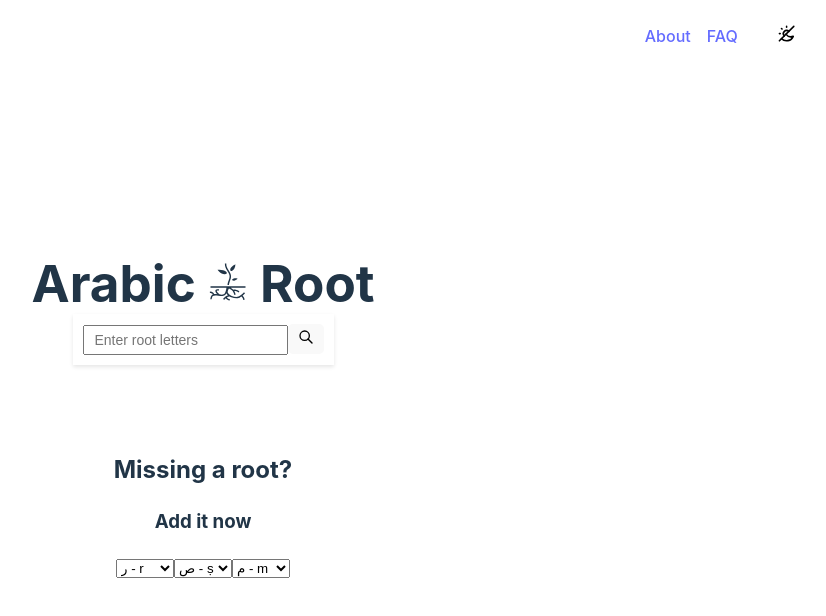
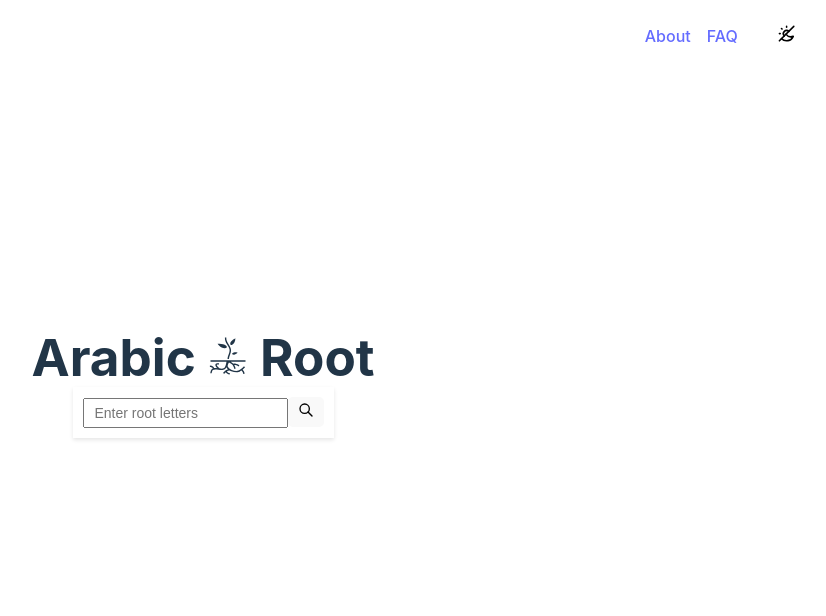
Before and after one commit to NedlawA/ar-root-frontend, a React (Vite) app: page / in a window 1280 px wide. Shown: the top 616 px of the page, without its empty margins (437-1263 px from the left). Built offline with nearby package versions, Linux system fonts and the light colour scheme.

Commit message:
display add form only after search

```diff
--- a/src/components/AddUpdateForm/AddUpdateForm.jsx
+++ b/src/components/AddUpdateForm/AddUpdateForm.jsx
@@ -26,6 +26,7 @@ const AddUpdateForm = (props) => {
     <div>
         <h2>Missing a root?</h2>
         <h3>Add it now</h3>
+        <form>
         <select className="root3">
           <option value="A">ا - A</option>
           <option value="b">ب - b</option>
@@ -36,7 +37,7 @@ const AddUpdateForm = (props) => {
           <option value="x">خ - ḫ</option>
           <option value="d">د - d</option>
           <option value="*">ذ - ḏ</option>
-        <option value="r"selected={true}>ر - r</option>
+          <option value="r" selected>ر - r</option>
           <option value="z">ز - z</option>
           <option value="s">س - s</option>
           <option value="$">ش - š</option>
@@ -112,13 +113,15 @@ const AddUpdateForm = (props) => {
           <option value="q">ق - q</option>
           <option value="k">ك - k</option>
           <option value="l">ل - l</option>
-        <option value="m" selected={true}>م - m</option>
+          <option value="m">م - m</option>
           <option value="n">ن - n</option>
           <option value="h">ه - h</option>
           <option value="w">و - w</option>
           <option value="ÿ">ى - ỳ</option>
           <option value="y">ي - y</option>
         </select>
+
+        </form>
     </div>
   );
 };
--- a/src/components/Display/Display.jsx
+++ b/src/components/Display/Display.jsx
@@ -159,7 +159,7 @@ const Display = ({formDisplay, resultDisplay}) => {
 
   return <>{resultDisplay &&
   <svg id="tree" ref={svgRef} />}
-  {!resultDisplay.id && <AddUpdateForm />}
+  {(formDisplay[0].engLetters!=='' && !resultDisplay.id) && <AddUpdateForm />}
   </>;
 };
 
```
Lines whose indentation alone changed are shown as unchanged.
